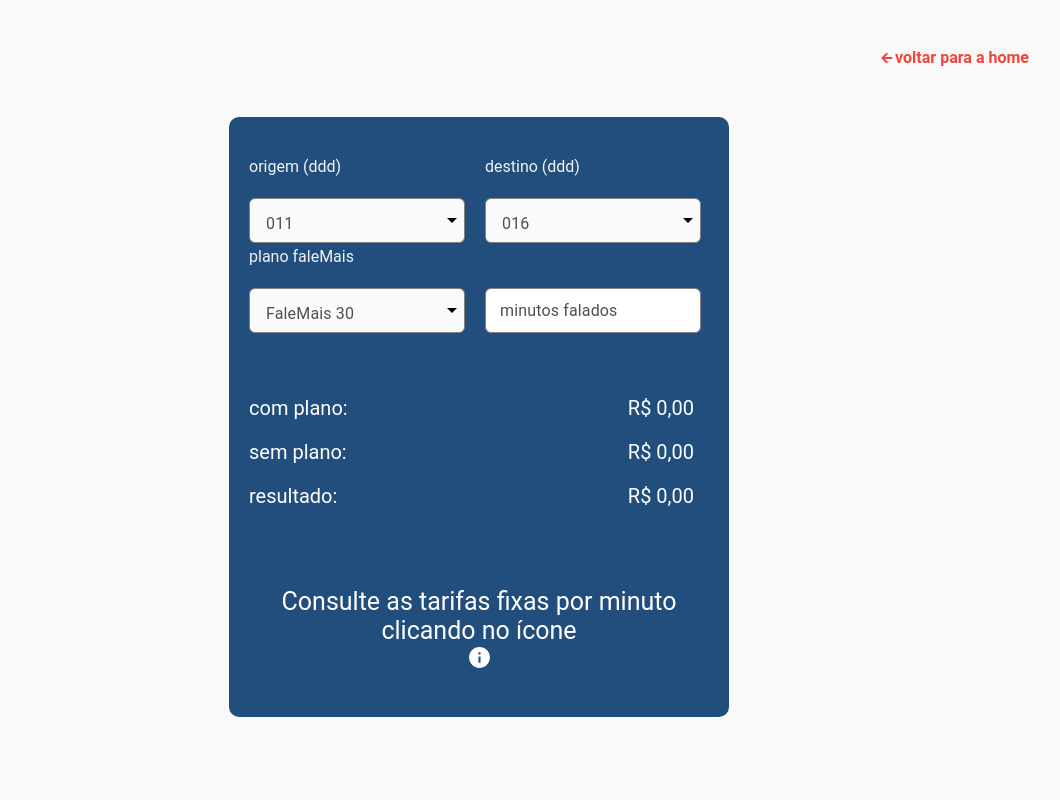
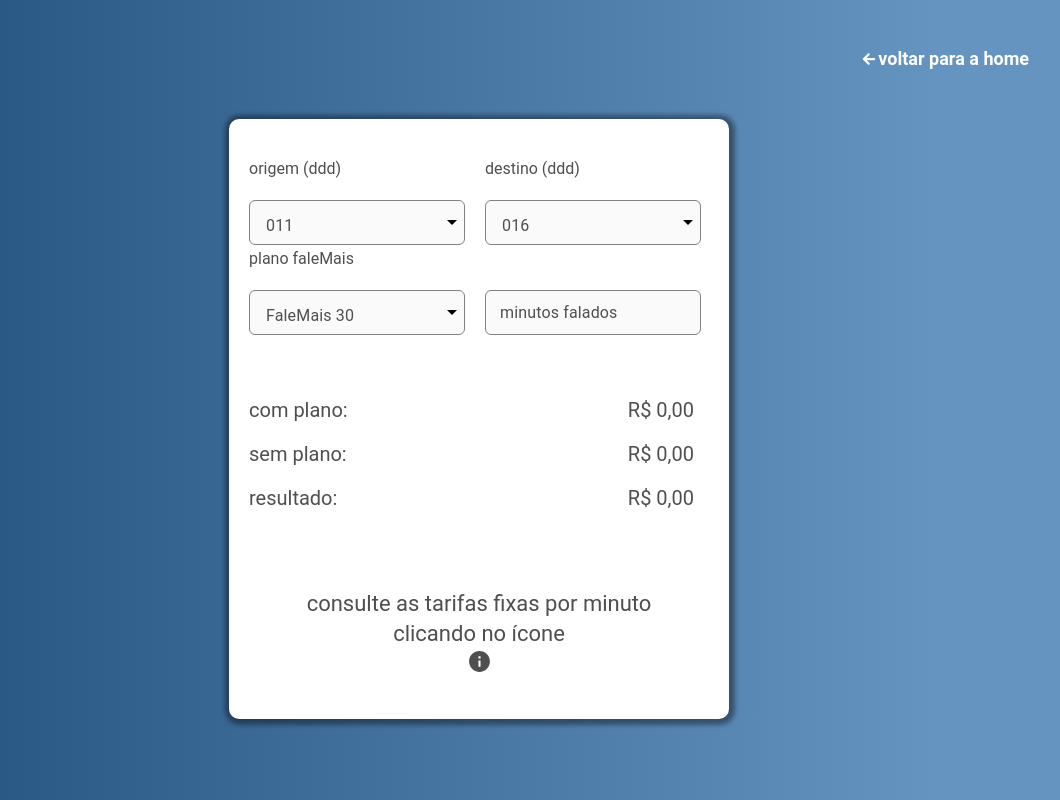
Before and after one commit to DavidBitencourt/FALE-MAIS, a React (Create React App) app: page /calculate in a window 1280 px wide. Shown: the whole page, without its empty margins (161-1221 px from the left). Built offline with nearby package versions, Linux system fonts and the light colour scheme.

Commit message:
applying style components

```diff
--- a/package.json
+++ b/package.json
@@ -14,6 +14,7 @@
     "react-router-dom": "^5.2.0",
     "react-scripts": "3.4.1",
     "react-typist": "^2.0.5",
+    "react-spring": "^8.0.27",
     "styled-components": "^5.1.1"
   },
   "scripts": {
--- a/src/App.css
+++ b/src/App.css
@@ -6,7 +6,12 @@
 }
 
 body {
-  background-color: #f9f9f9;
+  background: rgb(33, 79, 124);
+  background: linear-gradient(
+    90deg,
+    rgba(33, 79, 124, 1) 0%,
+    rgba(102, 148, 193, 1) 86%
+  );
   -webkit-font-smoothing: antialiased;
 }
 
--- a/src/components/Input/styles.js
+++ b/src/components/Input/styles.js
@@ -13,7 +13,7 @@
     marginBottom: 0,
     width: "100%",
     height: "100%",
-    backgroundColor: "#FFFFFF",
+    backgroundColor: "#FAFAFA",
     borderRadius: `6px`,
     fontWeight: "bold",
     fontSize: "2vh",
@@ -31,7 +31,6 @@
     },
     "& .MuiOutlinedInput-root": {
       height: "100%",
-      // fontSize: ({ small }) => (small ? '1.8vh' : '2vh'),
       "& fieldset": {
         borderColor: "transparent",
         boxShadow: "inset 2px 2px 2px rgba(0, 0, 0, 0.08)",
@@ -63,7 +62,7 @@
     },
     "& label.MuiInputLabel-shrink": {
       transform: "translate(0px, -35px) scale(1)",
-      color: "#f3f3f3",
+      color: "#4f4f4f",
     },
     "& legend": {
       width: "0px !important",
--- a/src/components/InputSelect/styles.js
+++ b/src/components/InputSelect/styles.js
@@ -8,7 +8,7 @@
 `;
 
 export const SelectLabel = styled.label`
-  color: #f3f3f3;
+  color: #4f4f4f;
 `;
 
 export const CssSelect = withStyles({
@@ -57,7 +57,6 @@
       paddingRight: "10px",
     },
     "&.Mui-selected": {
-      backgroundColor: "transparent",
       color: "#4f4f4f",
     },
   },
--- /dev/null
+++ b/src/components/Modal/index.js
@@ -0,0 +1,77 @@
+import Backdrop from "@material-ui/core/Backdrop";
+import Modal from "@material-ui/core/Modal";
+import { makeStyles } from "@material-ui/core/styles";
+import PropTypes from "prop-types";
+import React from "react";
+import { animated, useSpring } from "react-spring/";
+
+const useStyles = makeStyles((theme) => ({
+  modal: {
+    display: "flex",
+    alignItems: "center",
+    justifyContent: "center",
+  },
+  paper: {
+    backgroundColor: theme.palette.background.paper,
+    border: "2px solid #000",
+    boxShadow: theme.shadows[5],
+    padding: theme.spacing(2, 4, 3),
+  },
+}));
+
+const Fade = React.forwardRef(function Fade(props, ref) {
+  const { in: open, children, onEnter, onExited, ...other } = props;
+  const style = useSpring({
+    from: { opacity: 0 },
+    to: { opacity: open ? 1 : 0 },
+    onStart: () => {
+      if (open && onEnter) {
+        onEnter();
+      }
+    },
+    onRest: () => {
+      if (!open && onExited) {
+        onExited();
+      }
+    },
+  });
+
+  return (
+    <animated.div ref={ref} style={style} {...other}>
+      {children}
+    </animated.div>
+  );
+});
+
+Fade.propTypes = {
+  children: PropTypes.element,
+  in: PropTypes.bool.isRequired,
+  onEnter: PropTypes.func,
+  onExited: PropTypes.func,
+};
+
+export default function SpringModal({ openModal, setOpenModal }) {
+  const classes = useStyles();
+
+  return (
+    <Modal
+      aria-labelledby="spring-modal-title"
+      aria-describedby="spring-modal-description"
+      className={classes.modal}
+      open={openModal}
+      onClose={() => setOpenModal(false)}
+      closeAfterTransition
+      BackdropComponent={Backdrop}
+      BackdropProps={{
+        timeout: 500,
+      }}
+    >
+      <Fade in={openModal}>
+        <div className={classes.paper}>
+          <h2 id="spring-modal-title">Spring modal</h2>
+          <p id="spring-modal-description">react-spring animates me.</p>
+        </div>
+      </Fade>
+    </Modal>
+  );
+}
--- a/src/pages/CalculateCalls/index.js
+++ b/src/pages/CalculateCalls/index.js
@@ -4,8 +4,20 @@
 import { Link } from "react-router-dom";
 import Input from "../../components/Input";
 import InputSelect from "../../components/InputSelect";
+import Modal from "../../components/Modal";
 import data from "../../utils/data.json";
-import "./styles.css";
+import {
+  CalculateStyled,
+  ContainerStyled,
+  GroupInputStyled,
+  GroupResultStyled,
+  HeaderStyled,
+  InfoStyled,
+  MainStyled,
+  ResultLabelStyled,
+  ResultStyled,
+} from "./styles";
+
 function CalculateCalls() {
   const [plans, setPlans] = useState([
     {
@@ -35,6 +47,7 @@
   const [withPlan, setWithPlan] = useState(0);
   const [withoutPlan, setWithoutPlan] = useState(0);
   const [profit, setProfit] = useState(0);
+  const [openModal, setOpenModal] = useState(false);
 
   useEffect(() => {
     if (origin && destination && plan && callTime) {
@@ -63,16 +76,20 @@
   }, [withPlan, withoutPlan]);
 
   return (
-    <div className="container">
-      <header>
+    <ContainerStyled>
+      <Modal
+        openModal={openModal}
+        setOpenModal={(status) => setOpenModal(status)}
+      />
+      <HeaderStyled>
         <Link to="/">
           <IoMdArrowRoundBack />
           voltar para a home
         </Link>
-      </header>
-      <main>
-        <div className="calculate">
-          <div className="group-select">
+      </HeaderStyled>
+      <MainStyled>
+        <CalculateStyled>
+          <GroupInputStyled>
             <InputSelect
               width={45}
               label="origem (ddd)"
@@ -99,8 +116,8 @@
               }}
               changeValue={destination}
             />
-          </div>
-          <div className="group-select">
+          </GroupInputStyled>
+          <GroupInputStyled>
             <InputSelect
               width={45}
               label="plano faleMais"
@@ -119,30 +136,30 @@
               }}
               mask="99999999999"
             />
-          </div>
-        </div>
-        <div className="group-result">
-          <div className="result">
-            <label>com plano:</label>
-            <label>
+          </GroupInputStyled>
+        </CalculateStyled>
+        <GroupResultStyled>
+          <ResultStyled>
+            <ResultLabelStyled>com plano:</ResultLabelStyled>
+            <ResultLabelStyled>
               {withPlan.toLocaleString("pt-br", {
                 style: "currency",
                 currency: "BRL",
               })}
-            </label>
-          </div>
-          <div className="result">
-            <label>sem plano:</label>
-            <label>
+            </ResultLabelStyled>
+          </ResultStyled>
+          <ResultStyled>
+            <ResultLabelStyled>sem plano:</ResultLabelStyled>
+            <ResultLabelStyled>
               {withoutPlan.toLocaleString("pt-br", {
                 style: "currency",
                 currency: "BRL",
               })}
-            </label>
-          </div>
-          <div className="result">
-            <label>resultado:</label>
-            <label>
+            </ResultLabelStyled>
+          </ResultStyled>
+          <ResultStyled>
+            <ResultLabelStyled>resultado:</ResultLabelStyled>
+            <ResultLabelStyled>
               {profit > 0
                 ? profit.toLocaleString("pt-br", {
                     style: "currency",
@@ -152,15 +169,18 @@
                     style: "currency",
                     currency: "BRL",
                   })}
-            </label>
-          </div>
-        </div>
-        <div className="info">
-          <label>Consulte as tarifas fixas por minuto clicando no ícone</label>
-          <MdInfo />
-        </div>
-      </main>
-    </div>
+            </ResultLabelStyled>
+          </ResultStyled>
+        </GroupResultStyled>
+        <InfoStyled>
+          <label>consulte as tarifas fixas por minuto clicando no ícone</label>
+          <MdInfo
+            onClick={() => setOpenModal(true)}
+            style={{ fontSize: 25, cursor: "pointer" }}
+          />
+        </InfoStyled>
+      </MainStyled>
+    </ContainerStyled>
   );
 }
 
--- a/src/pages/CalculateCalls/styles.css
+++ b/src/pages/CalculateCalls/styles.js
@@ -1,26 +1,30 @@
-.container {
+import styled from "styled-components";
+//import px2vw from "../../utils/px2vw";
+
+export const ContainerStyled = styled.div`
   width: 100%;
   max-width: 1100px;
   margin: 0 auto;
-}
-.container header {
+`;
+
+export const HeaderStyled = styled.header`
   margin-top: 48px;
   display: flex;
   justify-content: flex-end;
   align-items: center;
-}
+  font-size: 18px;
+  a {
+    color: #ffffff;
+    font-weight: bold;
+    text-decoration: none;
+    display: flex;
+    align-items: center;
+  }
+`;
 
-.container header a {
-  color: #ed473d;
-  font-weight: bold;
-  text-decoration: none;
-  display: flex;
-  align-items: center;
-}
-
-.container main {
+export const MainStyled = styled.main`
   margin-top: 50px;
-  background-color: #214e7c;
+  background-color: #ffffff;
   display: flex;
   width: 500px;
   height: 600px;
@@ -30,9 +34,9 @@
   flex-direction: column;
   align-items: center;
   border-radius: 10px;
-}
-
-.calculate {
+  box-shadow: 1px 1px 5px 5px rgba(0, 0, 0, 0.4);
+`;
+export const CalculateStyled = styled.div`
   width: 100%;
   height: 40%;
   display: flex;
@@ -41,24 +45,25 @@
   align-items: center;
   border-radius: 0px 10px 10px 0px;
   padding: 10px;
-}
+`;
 
-.group-select {
+export const GroupInputStyled = styled.div`
   width: 100%;
   display: flex;
   justify-content: flex-start;
   align-items: flex-start;
-}
+`;
 
-.group-result {
+export const GroupResultStyled = styled.div`
   width: 100%;
   height: 35%;
   display: flex;
   justify-content: center;
   align-items: center;
   flex-direction: column;
-}
-.result {
+`;
+
+export const ResultStyled = styled.div`
   width: 100%;
   padding-left: 20px;
   padding-right: 35px;
@@ -66,21 +71,23 @@
   display: flex;
   justify-content: space-between;
   align-items: space-between;
-}
-.result label {
-  color: #ffffff;
+`;
+
+export const ResultLabelStyled = styled.label`
+  color: #4f4f4f;
   font-size: 20px;
-}
+`;
 
-.info {
-  width: 100%;
+export const InfoStyled = styled.label`
+  width: 80%;
   height: 25%;
   padding: 20px;
   text-align: center;
   display: flex;
   flex-direction: column;
   align-items: center;
-  color: #ffffff;
-  font-size: 25px;
+  color: #4f4f4f;
+  font-size: 22px;
   justify-content: flex-start;
-}
+  line-height: 30px;
+`;
--- a/src/pages/Home/styles.js
+++ b/src/pages/Home/styles.js
@@ -2,13 +2,11 @@
 //import px2vw from "../../utils/px2vw";
 
 export const Container = styled.div`
-    height: 700px;
-    display:flex;
-    justify-content:center;
-    align-items: center;
-    background: rgb(33,79,124);
-    background: linear-gradient(90deg, rgba(33,79,124,1) 0%, rgba(102,148,193,1) 86%);
-    .h1{
-        font-size:36px;
-    }
+  height: 700px;
+  display: flex;
+  justify-content: center;
+  align-items: center;
+  .h1 {
+    font-size: 36px;
+  }
 `;
```
